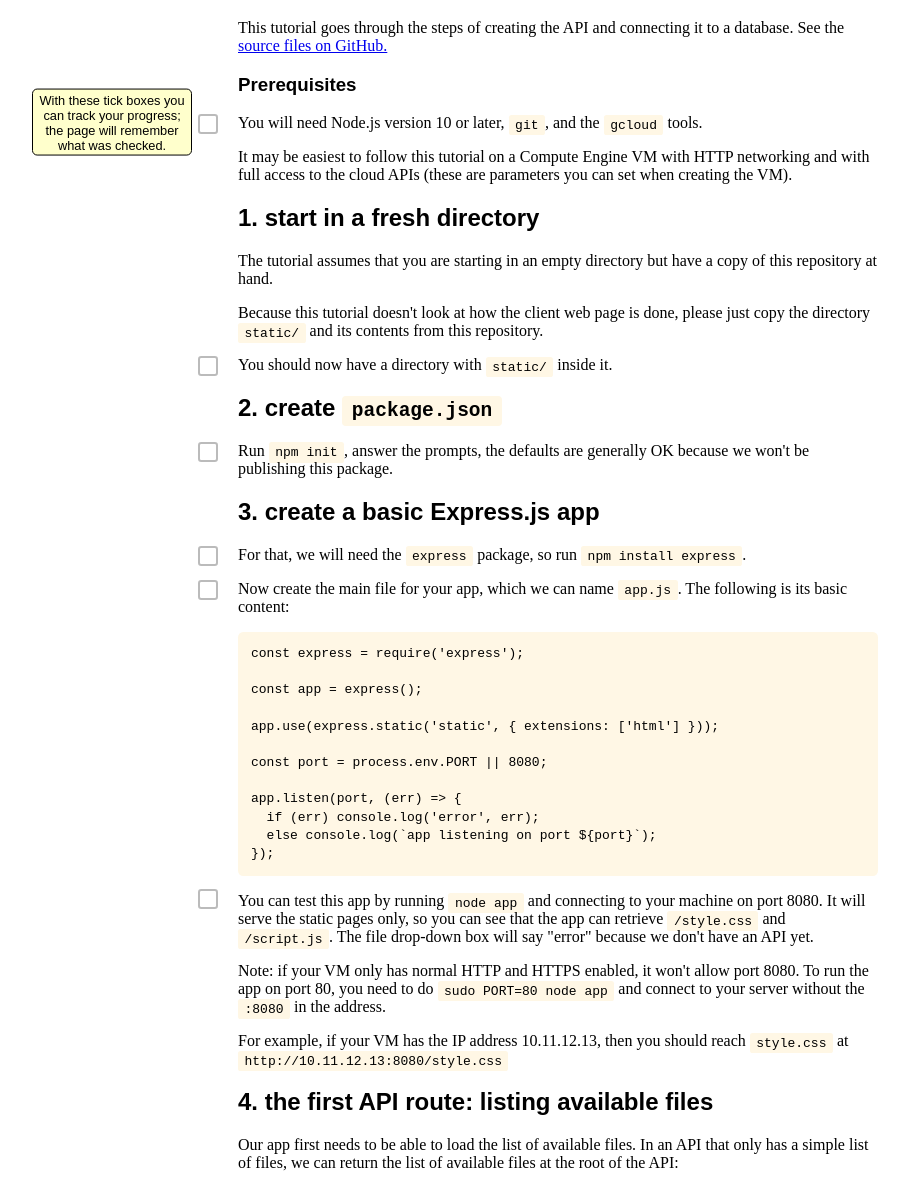
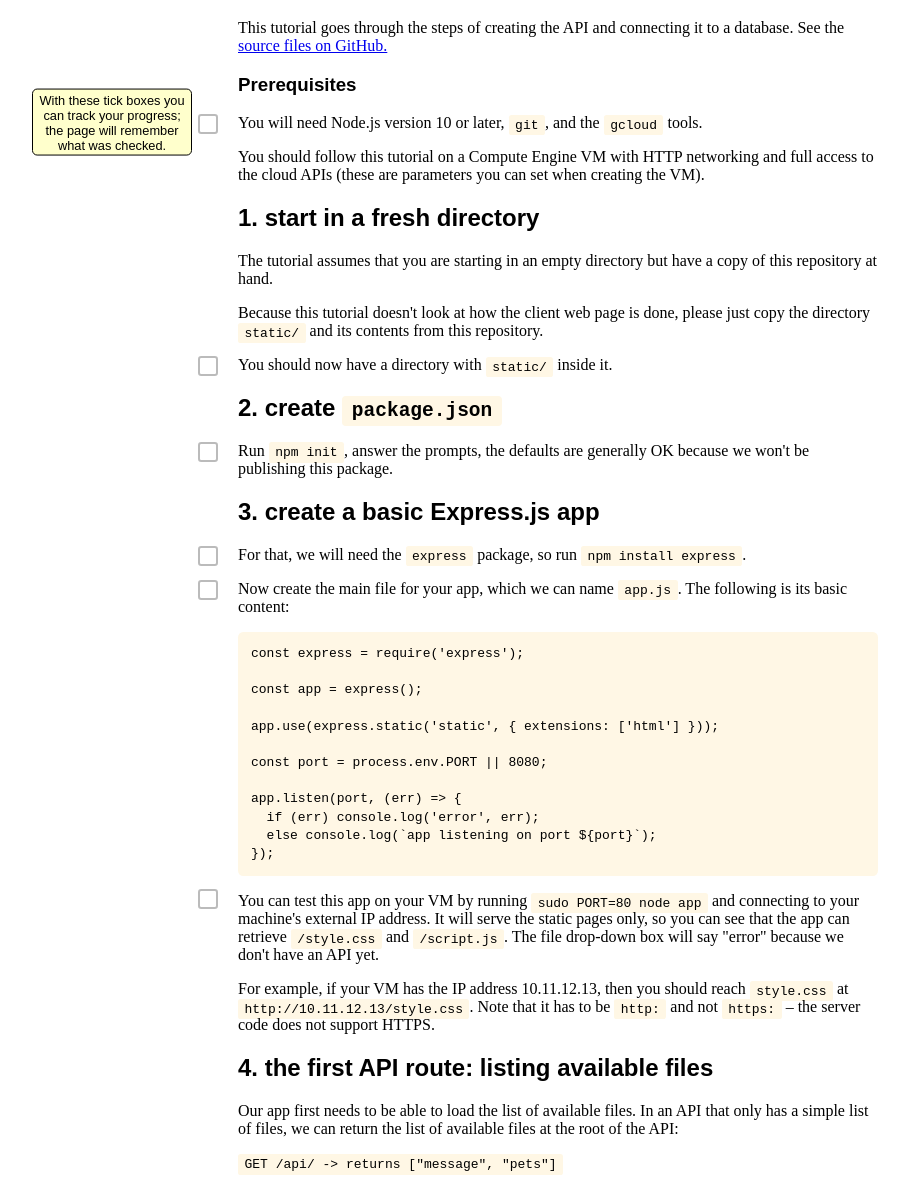
Before and after one commit to portsoc/cloud-api-nodejs-datastore, a website: page tutorial.html in a window 1280 px wide. Shown: the part 98-1283 px from the top of the page, without its empty margins (98-1007 px from the left). Drawn offline with Linux system fonts and the light colour scheme.

Commit message:
updates from Rich's review

```diff
--- a/tutorial.html
+++ b/tutorial.html
@@ -47,7 +47,7 @@ footer {
 
 <p>You will need Node.js version 10 or later, <code>git</code>, and the <code>gcloud</code> tools.
 
-<p>It may be easiest to follow this tutorial on a Compute Engine VM with HTTP networking and with full access to the cloud APIs (these are parameters you can set when creating the VM).
+<p>You should follow this tutorial on a Compute Engine VM with HTTP networking and full access to the cloud APIs (these are parameters you can set when creating the VM).
 
 </section>
 <section>
@@ -99,11 +99,9 @@ app.listen(port, (err) => {
 
 <div class="tick"></div>
 
-<p>You can test this app by running <code>node app</code> and connecting to your machine on port 8080. It will serve the static pages only, so you can see that the app can retrieve <code>/style.css</code> and <code>/script.js</code>. The file drop-down box will say "error" because we don't have an API yet.
+<p>You can test this app on your VM by running <code>sudo PORT=80 node app</code> and connecting to your machine's external IP address. It will serve the static pages only, so you can see that the app can retrieve <code>/style.css</code> and <code>/script.js</code>. The file drop-down box will say "error" because we don't have an API yet.
 
-<p>Note: if your VM only has normal HTTP and HTTPS enabled, it won't allow port 8080. To run the app on port 80, you need to do  <code>sudo PORT=80 node app</code> and connect to your server without the <code>:8080</code> in the address.
-
-<p>For example, if your VM has the IP address 10.11.12.13, then you should reach <code>style.css</code> at <code>http://10.11.12.13:8080/style.css</code>
+<p>For example, if your VM has the IP address 10.11.12.13, then you should reach <code>style.css</code> at <code>http://10.11.12.13/style.css</code>. Note that it has to be <code>http:</code> and not <code>https:</code> – the server code does not support HTTPS.
 
 </section>
 <section>
@@ -240,7 +238,9 @@ api.put('/:id(\\w+)', bodyParser.text(), (req, res) => {
 
 <div class="tick"></div>
 
-<p>Now we can use a persistent database for our files. We will use Google Datastore; to install the Node.js package, run <code>npm install @google-cloud/datastore</code>
+<p>Now we can use a persistent database for our files. We will use Google Datastore. If you haven't done so already, you will need to enable Datastore in the <a href="https://console.cloud.google.com/datastore">Google cloud console under Datastore</a>. Make sure for it to run in <em>Datastore mode</em> and not <em>native</em>.
+
+<p>To be able to access Datastore from our app, we need to install the Node.js package: run <code>npm install @google-cloud/datastore</code>
 
 <div class="tick"></div>
 
```
